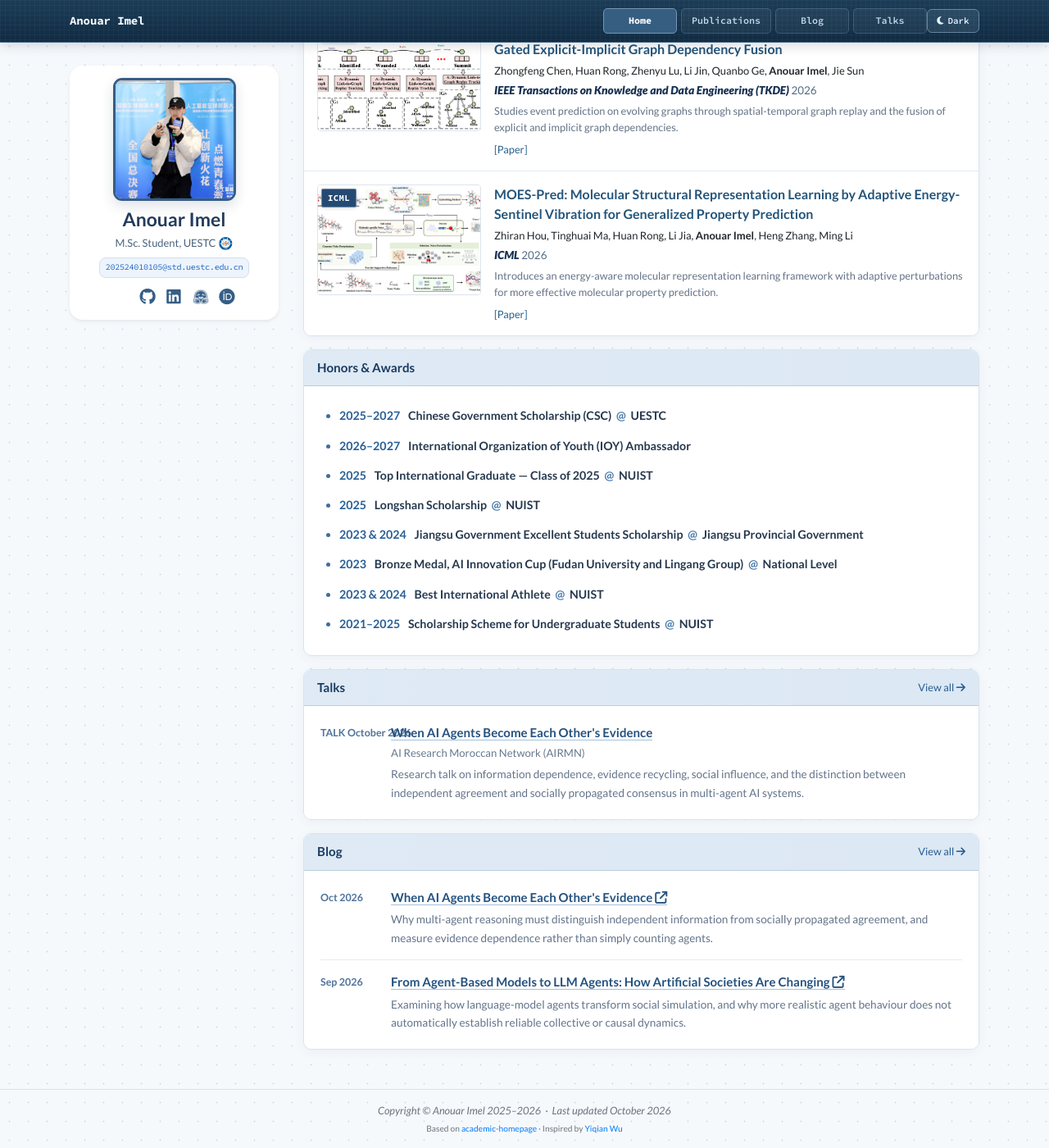
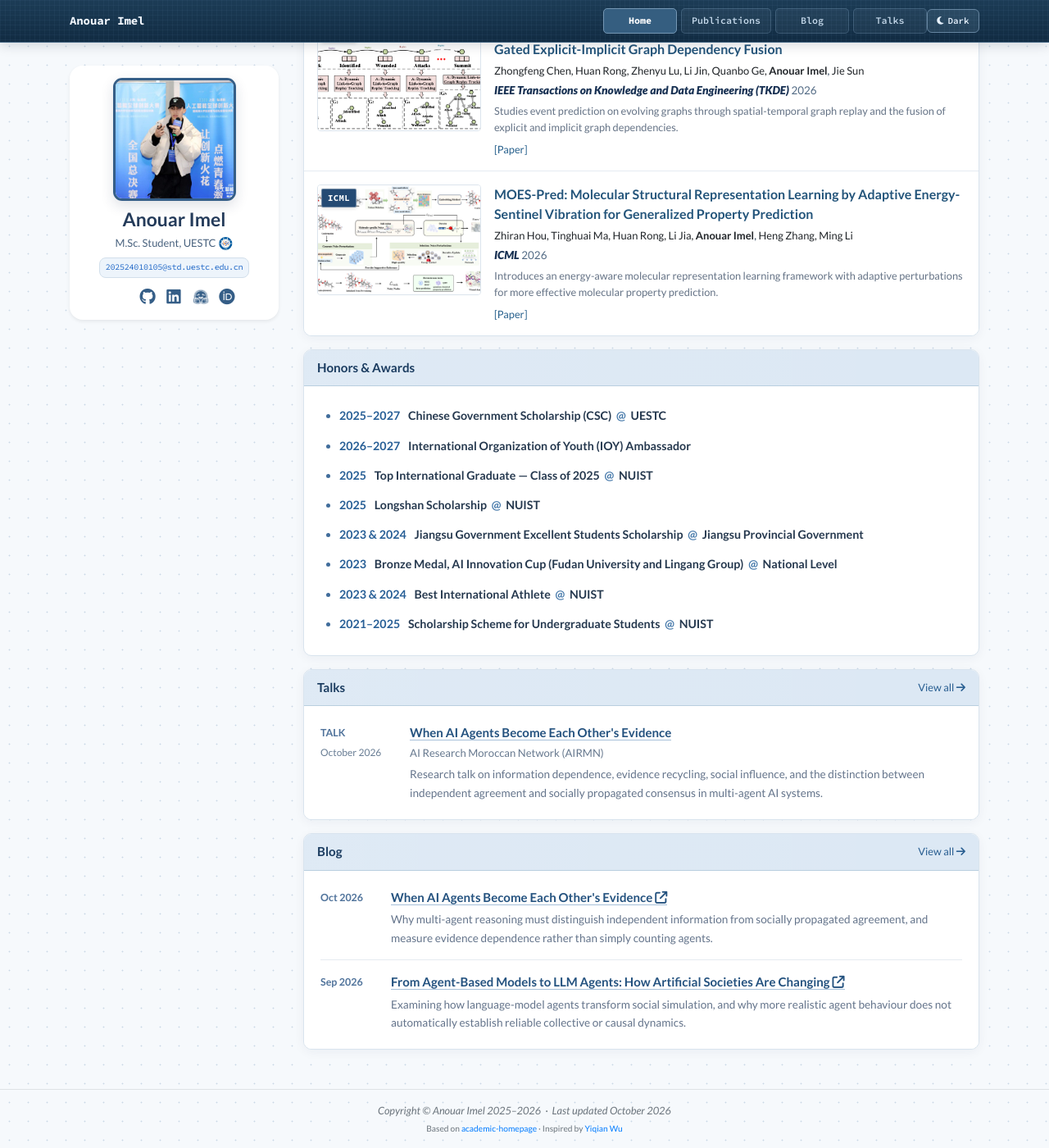
Before and after one commit to AnouarImel/AnouarImel.github.io, a Jekyll site: the page built from index.html, in a window 1280 px wide and 1400 px high, scrolled down 1565 px. Shown: the whole window at 82% size. Built offline with Jekyll 4.4.1, drawn with Linux system fonts in a browser that asks for light colours; nearby versions of some CDN libraries; a style sheet for code colours, icons or effects is not loaded.

Commit message:
Update site-theme.css

```diff
--- a/assets/css/site-theme.css
+++ b/assets/css/site-theme.css
@@ -581,3 +581,27 @@
 html[data-theme="dark"] .honors-at {
   color: #8dc8ff;
 }
+
+
+.talk-entry-label {
+  display: flex;
+  flex-direction: column;
+  gap: 5px;
+}
+
+.talk-entry-date {
+  color: var(--site-muted);
+  font-size: 0.75rem;
+  font-weight: 400;
+  white-space: nowrap;
+}
+
+.compact-entry:has(.talk-entry-label) {
+  grid-template-columns: 95px minmax(0, 1fr);
+}
+
+@media (max-width: 576px) {
+  .compact-entry:has(.talk-entry-label) {
+    grid-template-columns: 85px minmax(0, 1fr);
+  }
+}
```
